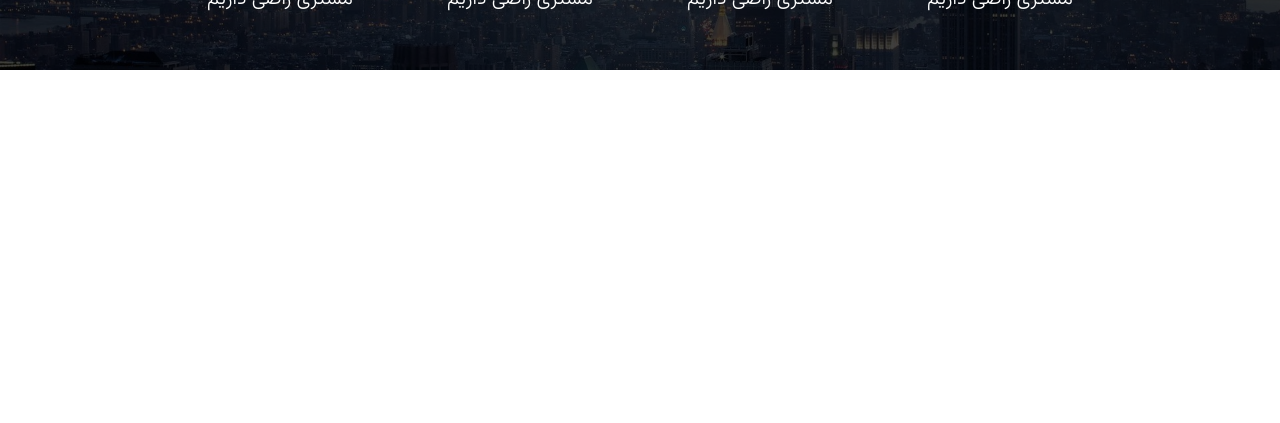
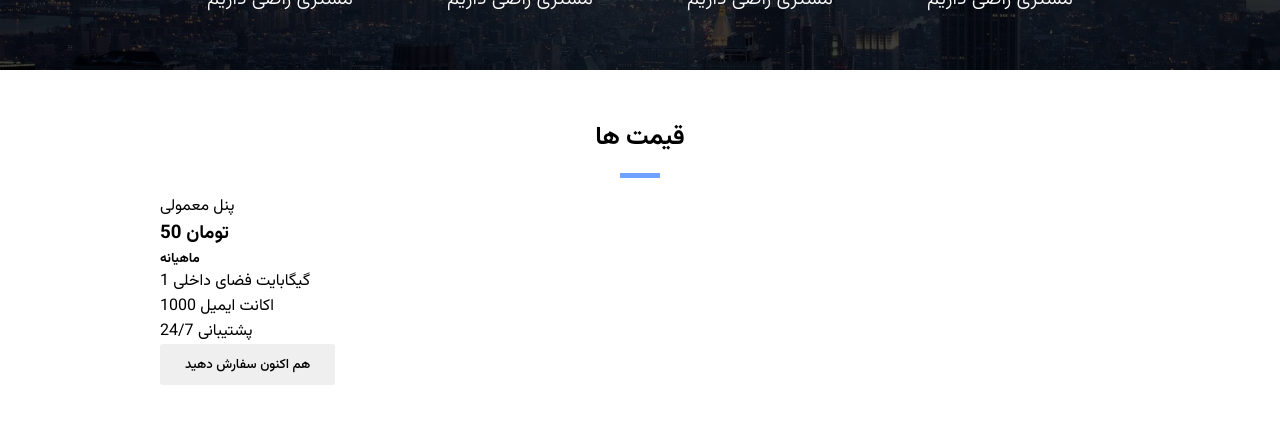
Before and after one commit to randomhex1998/logo_react, a React (Create React App) app: page / in a window 1280 px wide. Shown: the part 3111-3534 px from the top of the page. Before the commit the page ends 3181 px from the top, so only its background shows below. Built offline with nearby package versions, Linux system fonts and the light colour scheme.

Commit message:
make-prices-section-and-its-box-in-jsx

```diff
--- a/src/App.js
+++ b/src/App.js
@@ -7,6 +7,7 @@ import Portfolio from "./components/Portfolio/Portfolio";
 import About from "./components/About/About";
 import Reason from "./components/Reason/Reason";
 import Consent from "./components/Consent/Consent";
+import Prices from "./components/Prices/Prices";
 
 function App() {
   return (
@@ -18,6 +19,7 @@ function App() {
       <About />
       <Reason />
       <Consent />
+      <Prices />
     </>
   );
 }
--- /dev/null
+++ b/src/components/Prices/PriceBox.js
@@ -0,0 +1,18 @@
+import Button from "../../shared/Button";
+import RoundedPrice from "./RoundedPrice";
+const PriceBOX = () => {
+  return (
+    <div className="price-box column">
+      <p>پنل معمولی</p>
+      <RoundedPrice />
+      <div className="price-box-content">
+        <p>گیگابایت فضای داخلی 1</p>
+        <p>1000 اکانت ایمیل</p>
+        <p>پشتیبانی 24/7</p>
+      </div>
+      <Button btnClass="btn" btnTitle="هم اکنون سفارش دهید" />
+    </div>
+  );
+};
+
+export default PriceBOX;
--- /dev/null
+++ b/src/components/Prices/Prices.js
@@ -0,0 +1,17 @@
+import React from 'react';
+import PriceBOX from './PriceBox';
+
+const Prices = () => {
+    return (
+        <div className='Prices pTB-3'>
+            <h2 className='MainTitles'>قیمت ها</h2>
+            <div className='container'>
+                <div className='row'>
+                    <PriceBOX/>
+                </div>
+            </div>
+        </div>
+    );
+};
+
+export default Prices;
--- /dev/null
+++ b/src/components/Prices/RoundedPrice.js
@@ -0,0 +1,10 @@
+const RoundedPrice = () => {
+    return(
+        <div className="round-price">
+            <h3>تومان 50</h3>
+            <h5>ماهیانه</h5>
+        </div>
+    )
+}
+
+export default RoundedPrice;
--- a/src/scss/Index.scss
+++ b/src/scss/Index.scss
@@ -7,3 +7,4 @@
 @import "../components/About/About.scss";
 @import "../components/Reason/Reason.scss";
 @import "../components/Consent/Consent";
+@import "../components/Prices/Prices";
```
Also changed, not shown: src/components/Prices/_Prices.scss (added).
